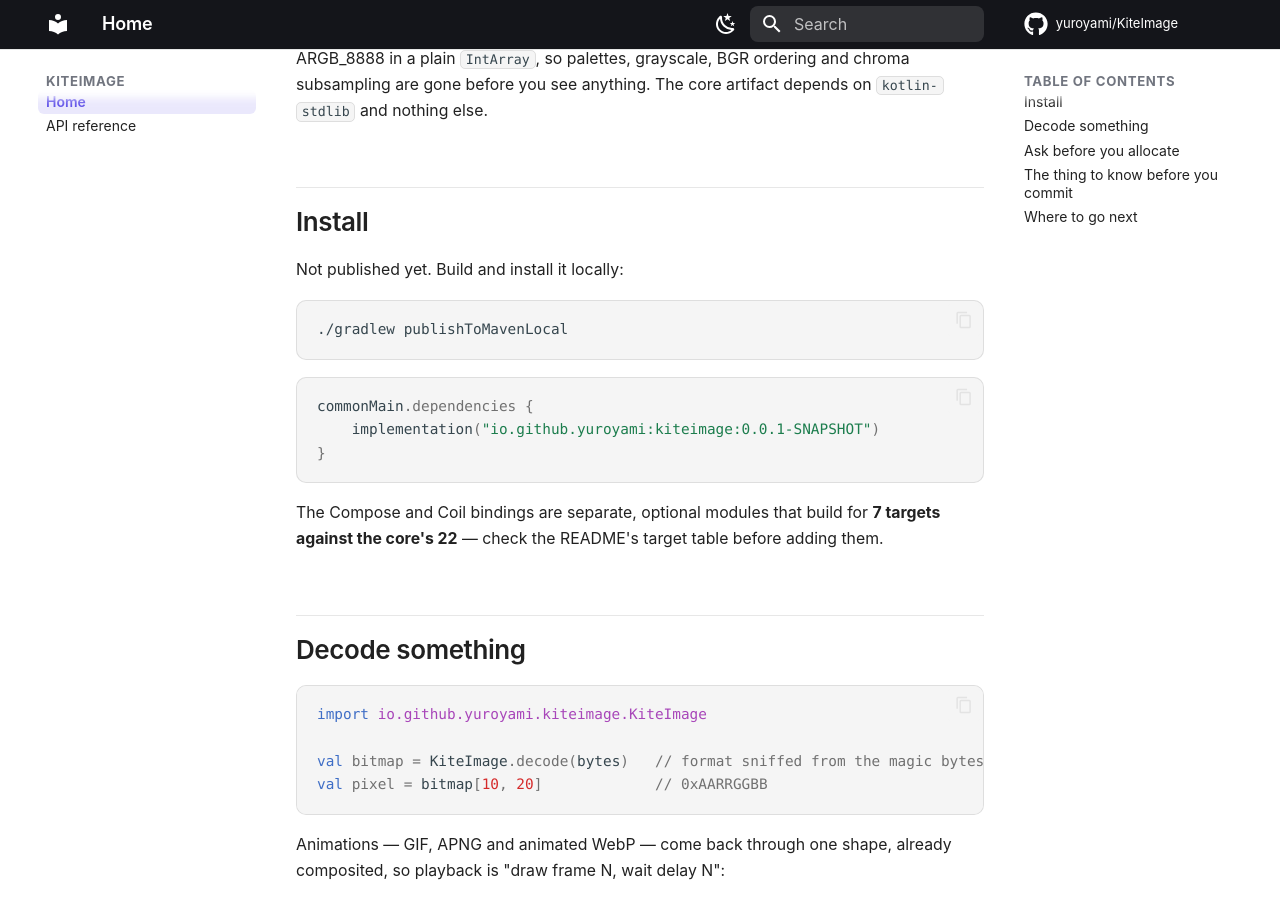
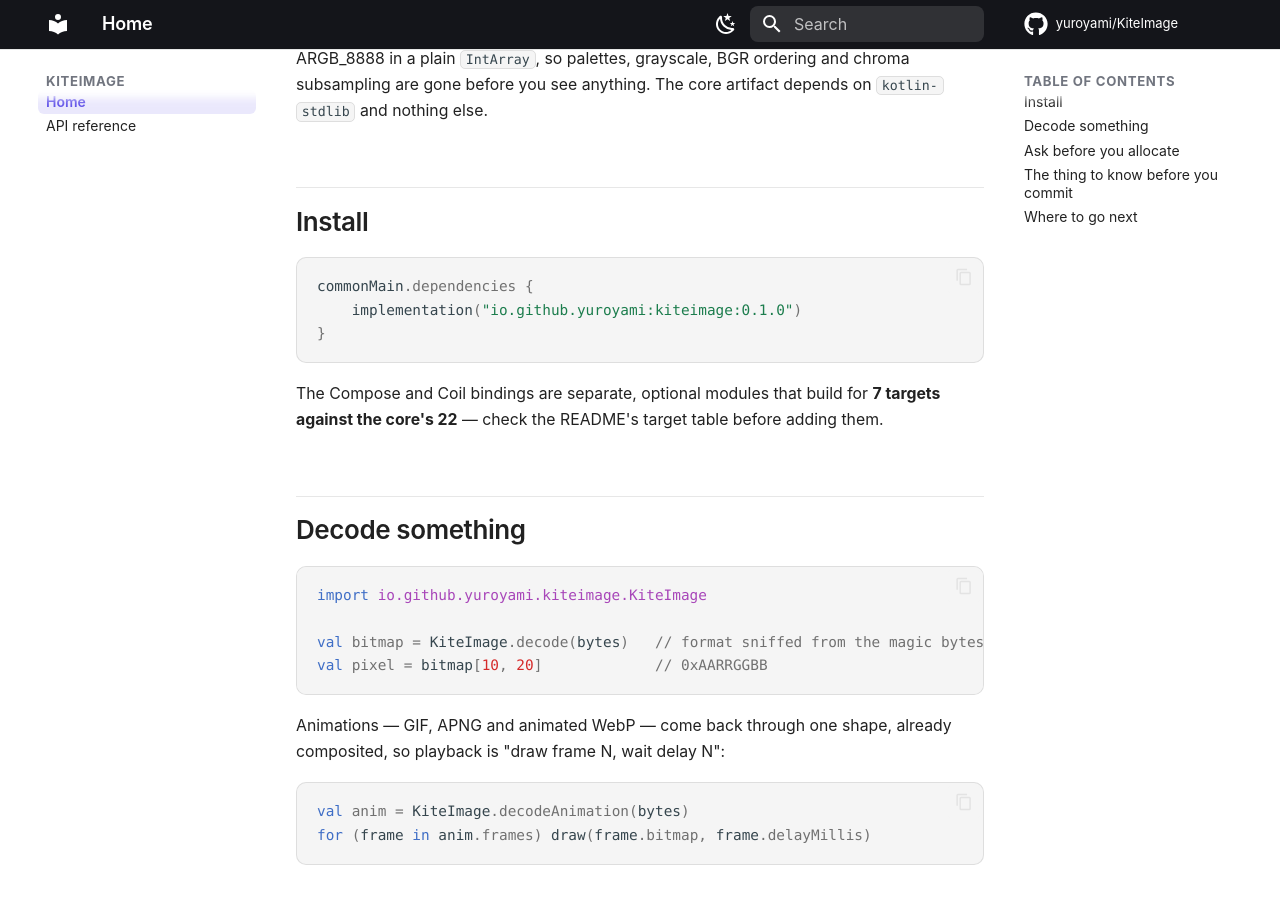
Before and after one commit to yuroyami/KiteImage, an MkDocs documentation site: the page built from docs/index.md, in a window 1280 px wide and 900 px high, scrolled down 512 px. Built offline with MkDocs 1.6.1 and Material for MkDocs 9.7.7, drawn with Linux system fonts in a browser that asks for light colours; comment, search, counter and statistics services are not loaded.

Commit message:
docs: 0.1.0 is on Maven Central — real coordinates, live docs site

````diff
--- a/docs/index.md
+++ b/docs/index.md
@@ -27,15 +27,9 @@ artifact depends on `kotlin-stdlib` and nothing else.
 
 ## Install
 
-Not published yet. Build and install it locally:
-
-```bash
-./gradlew publishToMavenLocal
-```
-
 ```kotlin
 commonMain.dependencies {
-    implementation("io.github.yuroyami:kiteimage:0.0.1-SNAPSHOT")
+    implementation("io.github.yuroyami:kiteimage:0.1.0")
 }
 ```
 
````
Also changed, not shown: README.md (+4 -9 lines), 3 other files.
